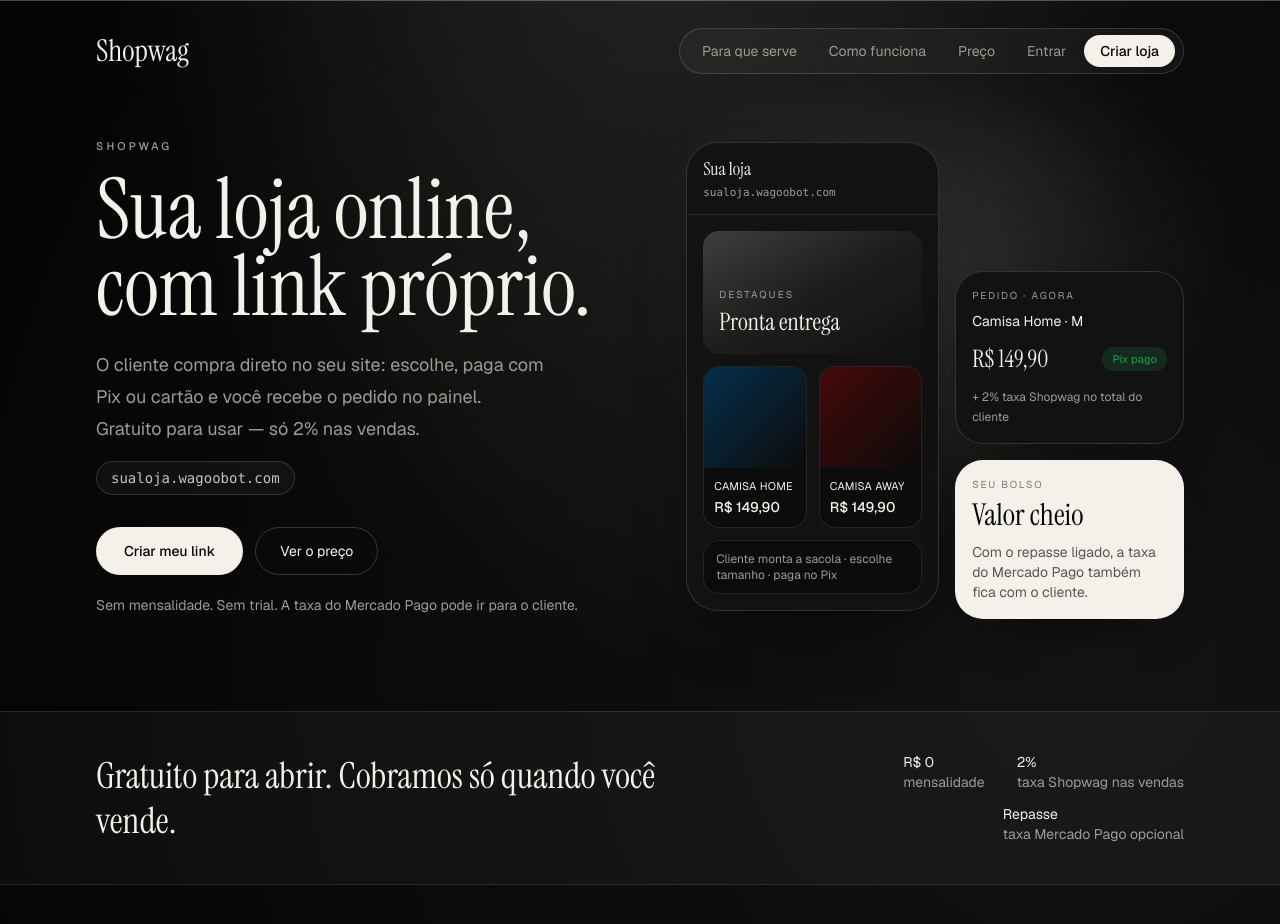
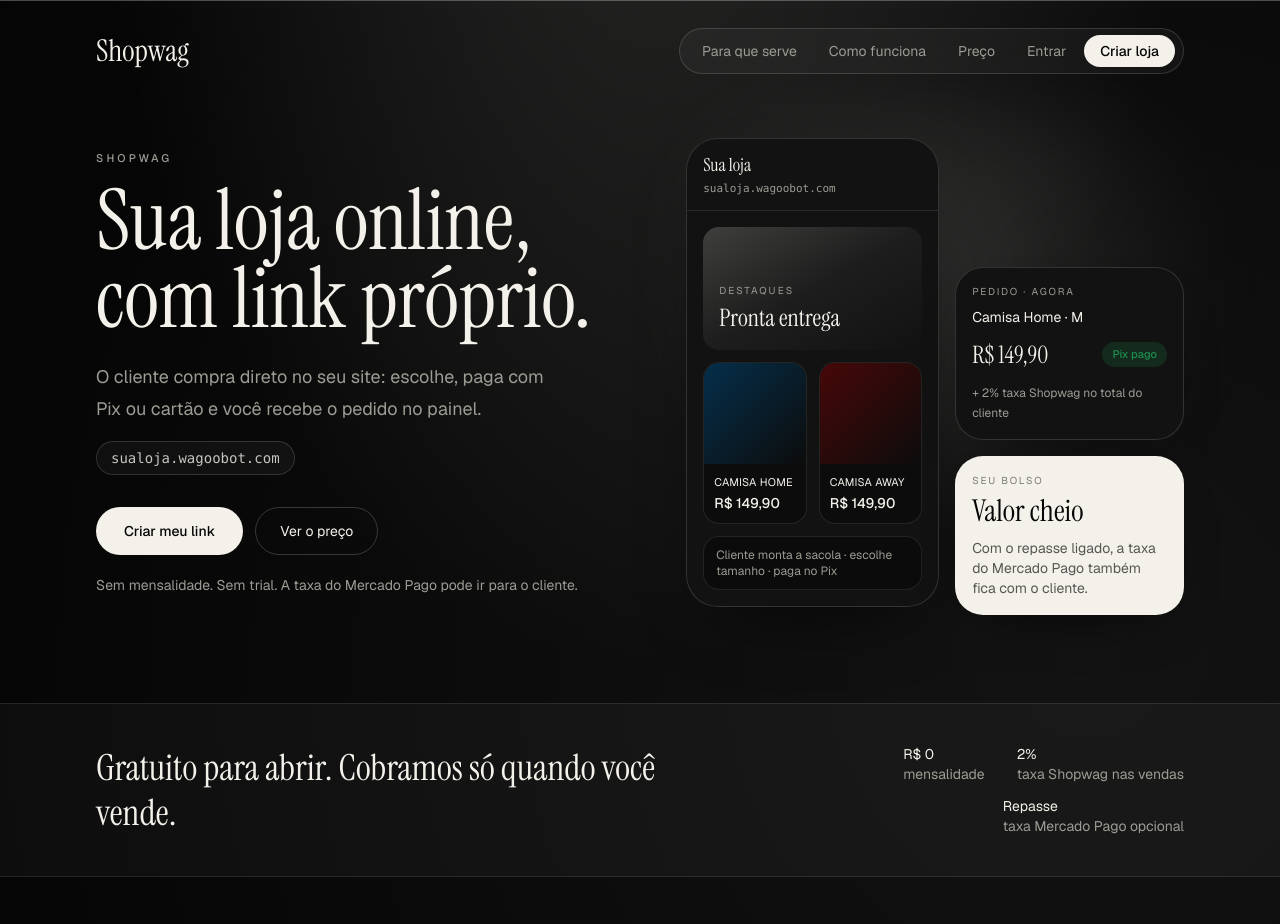
Before and after one commit to korvenlab/shopwag-frontend, a Next.js app: page / in a window 1280 px wide. Shown: the top 924 px of the page. Built offline with nearby package versions, Linux system fonts and the light colour scheme; a web font is replaced by a local one.

Commit message:
fix(marketing): tira a taxa do texto do hero

```diff
--- a/components/marketing/landing-page.tsx
+++ b/components/marketing/landing-page.tsx
@@ -101,7 +101,6 @@ export function LandingPage() {
             </h1>
             <p className="mt-6 max-w-md text-base leading-7 text-mute md:text-lg md:leading-8">
               O cliente compra direto no seu site: escolhe, paga com Pix ou cartão e você recebe o pedido no painel.
-              Gratuito para usar — só {PLATFORM_FEE_PERCENT}% nas vendas.
             </p>
             <p className="mt-4 inline-flex max-w-full items-center rounded-full border border-paper/15 bg-paper/[0.04] px-3.5 py-1.5 font-mono text-xs text-paper/80 md:text-sm">
               sualoja.wagoobot.com
```
